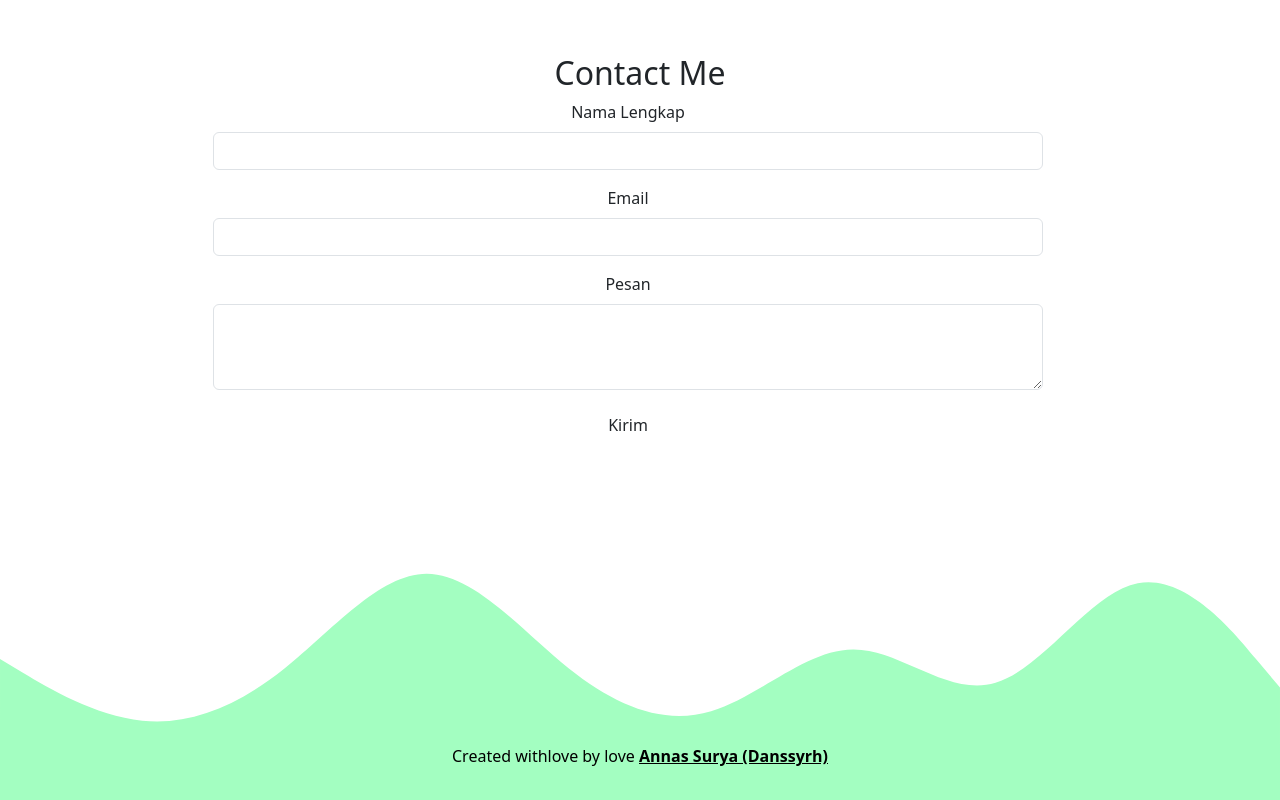
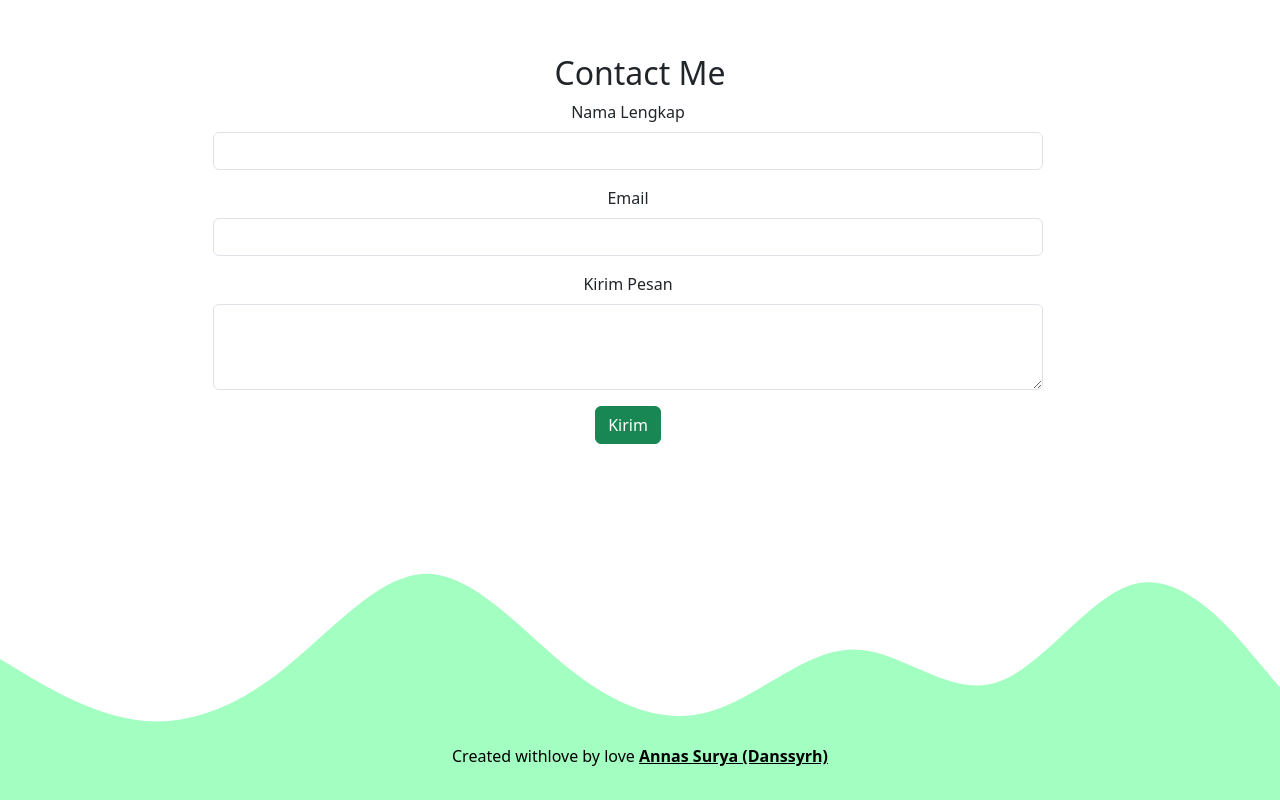
Before and after one commit to annas74/annas74.github.io, a plain HTML site: page index.html in a window 1280 px wide. Shown: the part 2568-3368 px from the top of the page. Drawn offline with nearby package versions, Linux system fonts and the light colour scheme.

Commit message:
Percobaan lagi

```diff
--- a/index.html
+++ b/index.html
@@ -167,10 +167,10 @@
                             <input type="email" class="form-control" id="email" aria-describedby="email">
                         </div>
                         <div class="mb-3">
-                            <label for="pesan" class="form-label">Pesan</label>
+                            <label for="pesan" class="form-label">Kirim Pesan</label>
                             <textarea class="form-control" id="pesan" rows="3"></textarea>
                         </div>
-                        <button type="submit" class="btn btn-succes">Kirim</button>
+                        <button type="submit" class="btn btn-success">Kirim</button>
                     </form>
                 </div>
             </div>
```
